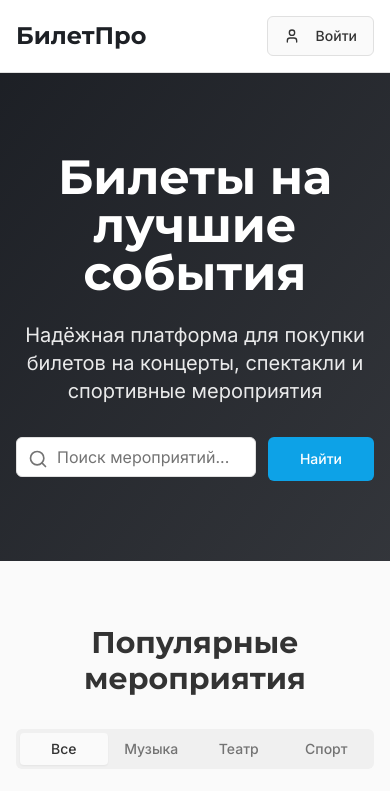
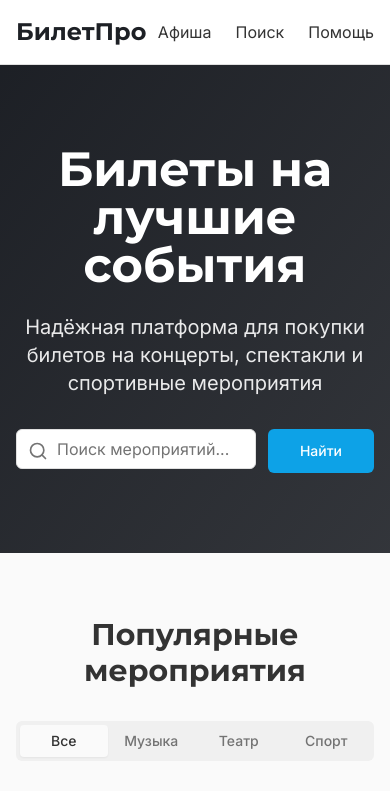
Before and after one commit to pr-poehali-dev/ticket-sales-website-1, a React (Vite) app: page / in a window 390 px wide. Shown: the top 791 px of the page. Built offline with nearby package versions, Linux system fonts and the light colour scheme.

Commit message:
Удалить вход в аккаунт

```diff
--- a/src/pages/Index.tsx
+++ b/src/pages/Index.tsx
@@ -161,15 +161,11 @@ const Index = () => {
         <div className="container mx-auto px-4 py-4">
           <div className="flex items-center justify-between">
             <h1 className="text-2xl font-bold font-heading text-secondary">БилетПро</h1>
-            <nav className="hidden md:flex gap-6">
+            <nav className="flex gap-6">
               <a href="#events" className="text-foreground hover:text-primary transition-colors">Афиша</a>
               <a href="#search" className="text-foreground hover:text-primary transition-colors">Поиск</a>
               <a href="#faq" className="text-foreground hover:text-primary transition-colors">Помощь</a>
             </nav>
-            <Button variant="outline">
-              <Icon name="User" className="mr-2 h-4 w-4" />
-              Войти
-            </Button>
           </div>
         </div>
       </header>
```
